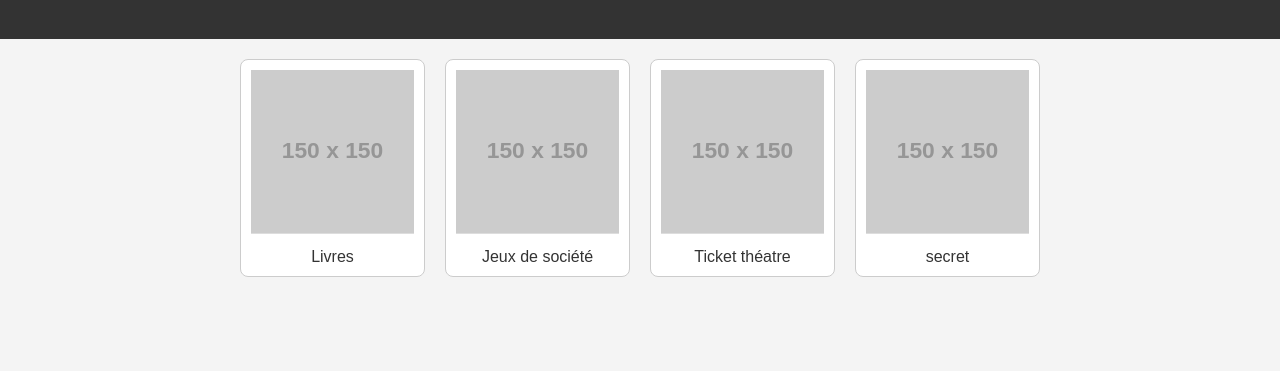
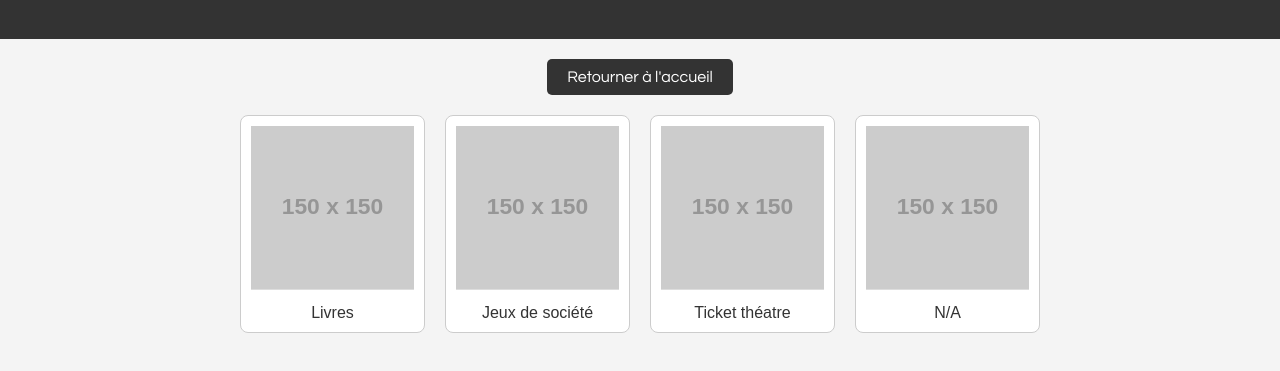
Before and after one commit to Laontiquaire/laontiquaire-siteweb, a website: page main/produits/catalog.html in a window 1280 px wide. Shown: the part 97-468 px from the top of the page. Drawn offline with Linux system fonts and the light colour scheme; placeholder pictures from the web are drawn by us.

Commit message:
Bouton retour

```diff
--- a/main/produits/catalog.html
+++ b/main/produits/catalog.html
@@ -11,8 +11,10 @@
     <h1>Laontiquaire</h1>
   </header>
   <main>
+    <div class="button-container">
+      <a href="index.html" class="home-button">Retourner à l'accueil</a>
     <div class="product-list">
-      <!-- Exemple de produit -->
+      <!-- Liste des produits -->
       <div class="product">
         <a href="product1.html">
           <img src="https://via.placeholder.com/150" alt="Produit 1">
@@ -34,7 +36,7 @@
       <div class="product">
         <a href="product4.html">
           <img src="https://via.placeholder.com/150" alt="Produit 4">
-          <p>secret</p>
+          <p>N/A</p>
         </a>
       </div>
     </div>
```
